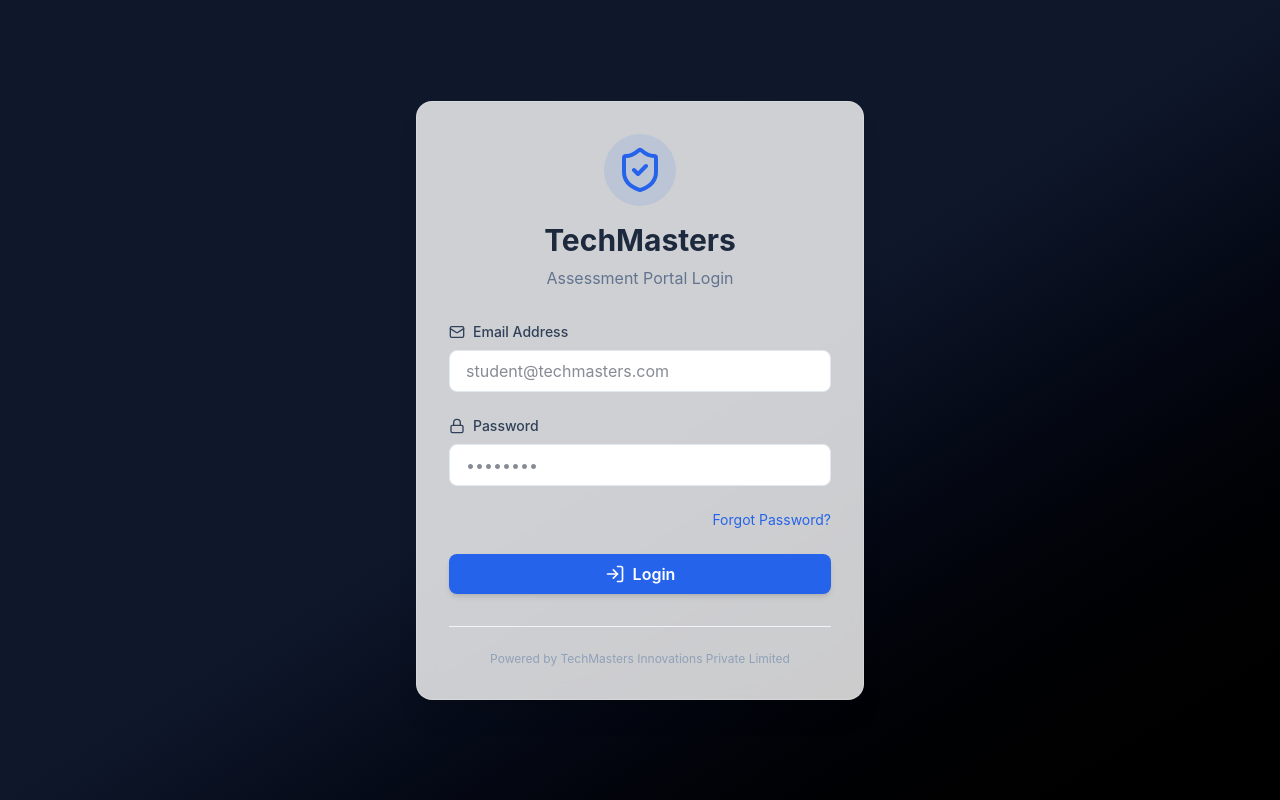
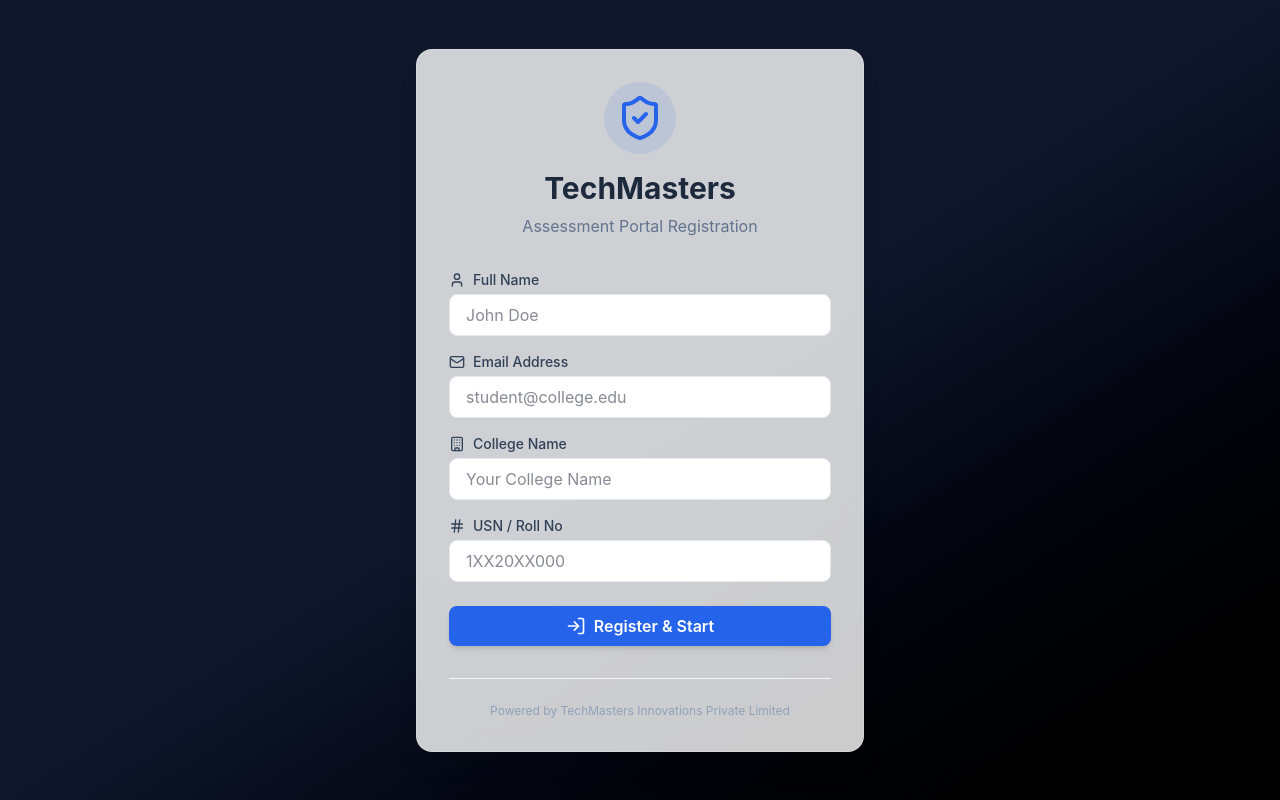
Before and after one commit to poojashivakumar451/client, a React (Vite) app: page /login in a window 1280 px wide. Built offline with nearby package versions, Linux system fonts and the light colour scheme; no server answers.

Commit message:
Updated some files

```diff
--- a/src/context/AuthContext.jsx
+++ b/src/context/AuthContext.jsx
@@ -21,6 +21,13 @@ export const AuthProvider = ({ children }) => {
     const masterUser = sessionStorage.getItem('masterUser');
     if (masterUser) {
       setCurrentUser(JSON.parse(masterUser));
+      setLoading(false);
+      return;
+    }
+
+    const studentUser = sessionStorage.getItem('studentUser');
+    if (studentUser) {
+      setCurrentUser(JSON.parse(studentUser));
       setLoading(false);
       return;
     }
--- a/src/pages/Assessment.jsx
+++ b/src/pages/Assessment.jsx
@@ -18,6 +18,8 @@ import Editor from '@monaco-editor/react';
 import axios from 'axios';
 import { useAuth } from '../context/AuthContext';
 import API_BASE_URL from '../api';
+import { db } from '../firebase';
+import { collection, addDoc } from 'firebase/firestore';
 
 const Assessment = () => {
   const navigate = useNavigate();
@@ -219,7 +221,6 @@ const Assessment = () => {
   const questionKey = `${currentSection.id}-${currentQuestionIdx}`;
 
   const handleOptionSelect = (optionIdx) => {
-    if (answers[questionKey] !== undefined) return;
     setAnswers({ ...answers, [questionKey]: optionIdx });
   };
 
@@ -281,14 +282,51 @@ const Assessment = () => {
       }, 0);
 
       const percentage = ((totalCorrect / totalPossible) * 100).toFixed(2);
+      const status = percentage >= 40 ? 'PASS' : 'FAIL';
 
-      await axios.post(`${API_BASE_URL}/results/submit`, {
-        sectionScores: sectionBreakdown,
-        totalScore: totalCorrect,
-        percentage: percentage
-      }, {
-        headers: { Authorization: `Bearer ${token}` }
+      // Create a detailed result object with student info and question details
+      let detailedAnswers = [];
+      let totalWrong = 0;
+
+      sections.forEach(section => {
+        if (section.id !== 'coding') {
+          section.questions.forEach((q, idx) => {
+            const key = `${section.id}-${idx}`;
+            if (answers[key] !== undefined) {
+               const isCorrect = answers[key] === q.correct;
+               if (!isCorrect) totalWrong++;
+               detailedAnswers.push({
+                 questionId: q.id,
+                 sectionTitle: section.title,
+                 questionText: q.text,
+                 userAnswer: answers[key],
+                 correctAnswer: q.correct,
+                 isCorrect: isCorrect
+               });
+            }
+          });
+        }
       });
+
+      const studentUser = JSON.parse(sessionStorage.getItem('studentUser') || '{}');
+
+      const payload = {
+         name: studentUser.name || 'Unknown',
+         email: studentUser.email || 'unknown@example.com',
+         college: studentUser.college || 'Unknown',
+         usn: studentUser.usn || 'Unknown',
+         sectionScores: sectionBreakdown,
+         totalScore: totalCorrect,
+         percentage: percentage,
+         status: status,
+         totalAttempted: totalAttempted,
+         totalCorrect: totalCorrect,
+         totalWrong: totalWrong,
+         detailedAnswers: detailedAnswers,
+         submittedAt: new Date().toISOString()
+      };
+
+      await addDoc(collection(db, "students_results"), payload);
 
       // Clear persistence on success
       localStorage.removeItem('assessment_answers');
@@ -433,8 +471,7 @@ const Assessment = () => {
         <main className="flex-1 p-4 sm:p-8 overflow-y-auto">
           <div className="max-w-5xl mx-auto">
             <div className="flex items-center gap-4 sm:gap-6 mb-6 sm:mb-8 text-xs font-bold uppercase tracking-wider text-slate-400 flex-wrap">
-              <div className="flex items-center gap-2"><div className="w-2 h-2 rounded-full bg-emerald-500"></div>Correct : <span className="text-emerald-600">+ 4 marks</span></div>
-              <div className="flex items-center gap-2"><div className="w-2 h-2 rounded-full bg-red-400"></div>Incorrect : <span className="text-red-500">- 1 marks</span></div>
+              {/* Evaluation removed per request */}
             </div>
 
             {currentQuestion.type === 'mcq' ? (
@@ -444,25 +481,16 @@ const Assessment = () => {
                 <div className="grid grid-cols-1 md:grid-cols-2 gap-3 sm:gap-4">
                   {currentQuestion.options.map((option, idx) => {
                     const isSelected = answers[questionKey] === idx;
-                    const isCorrect = currentQuestion.correct === idx;
-                    const showFeedback = answers[questionKey] !== undefined;
                     let style = 'border-white bg-white hover:border-slate-200';
-                    let icon = null;
-                    if (showFeedback) {
-                      if (isCorrect) { style = 'border-emerald-500 bg-emerald-600 text-white'; icon = <CheckCircle2 className="w-5 h-5" />; }
-                      else if (isSelected) { style = 'border-red-400 bg-red-500 text-white'; icon = <X className="w-5 h-5" />; }
-                      else { style = 'border-slate-100 bg-slate-50 text-slate-300 opacity-50'; }
-                    } else if (isSelected) { style = 'border-indigo-500 bg-indigo-50'; }
+                    if (isSelected) { style = 'border-indigo-500 bg-indigo-50'; }
                     return (
-                      <button key={idx} onClick={() => handleOptionSelect(idx)} disabled={showFeedback} className={`p-4 sm:p-6 rounded-xl sm:rounded-2xl text-left flex items-center justify-between transition-all border-2 shadow-sm gap-2 ${style}`}>
+                      <button key={idx} onClick={() => handleOptionSelect(idx)} className={`p-4 sm:p-6 rounded-xl sm:rounded-2xl text-left flex items-center justify-between transition-all border-2 shadow-sm gap-2 ${style}`}>
                         <div className="flex items-center gap-3 sm:gap-4">
-                          <div className={`w-5 h-5 sm:w-6 sm:h-6 rounded-full border-2 flex items-center justify-center shrink-0 ${showFeedback ? 'border-white' : 'border-slate-200'}`}>
-                            {(isSelected || (showFeedback && isCorrect)) && <div className={`w-2.5 h-2.5 sm:w-3 sm:h-3 rounded-full ${showFeedback ? 'bg-white' : 'bg-indigo-600'}`} />}
+                          <div className={`w-5 h-5 sm:w-6 sm:h-6 rounded-full border-2 flex items-center justify-center shrink-0 border-slate-200`}>
+                            {isSelected && <div className={`w-2.5 h-2.5 sm:w-3 sm:h-3 rounded-full bg-indigo-600`} />}
                           </div>
                           <span className="text-sm sm:text-base md:text-lg font-bold">{option}</span>
                         </div>
-                        {icon}
-                        {showFeedback && <span className="text-[10px] font-black opacity-30 tracking-widest shrink-0">{isCorrect ? '33.63%' : '26.27%'}</span>}
                       </button>
                     );
                   })}
--- a/src/pages/Dashboard.jsx
+++ b/src/pages/Dashboard.jsx
@@ -7,28 +7,33 @@ import { toast } from 'react-hot-toast';
 import axios from 'axios';
 import API_BASE_URL from '../api';
 
+import { collection, query, where, getDocs } from 'firebase/firestore';
+import { db } from '../firebase';
+
 const Dashboard = () => {
-  const { currentUser, token } = useAuth();
+  const { currentUser } = useAuth();
   const navigate = useNavigate();
   const [result, setResult] = React.useState(null);
   const [loading, setLoading] = React.useState(true);
 
   React.useEffect(() => {
     const fetchResult = async () => {
+      if (!currentUser?.email) return setLoading(false);
       try {
-        const res = await axios.get(`${API_BASE_URL}/results/my-result`, {
-          headers: { Authorization: `Bearer ${token}` }
-        });
-        setResult(res.data);
+        const q = query(collection(db, "students_results"), where("email", "==", currentUser.email));
+        const querySnapshot = await getDocs(q);
+        if (!querySnapshot.empty) {
+          setResult(querySnapshot.docs[0].data());
+        }
       } catch (err) {
-        console.log("No result yet or error");
+        console.log("No result yet or error", err);
       } finally {
         setLoading(false);
       }
     };
-    if (token) fetchResult();
+    if (currentUser) fetchResult();
     else setLoading(false);
-  }, [token]);
+  }, [currentUser]);
 
   const sections = [
     { name: 'Verbal Ability', qcount: 15, time: 15, section: 'A: Foundation' },
--- a/src/pages/Login.jsx
+++ b/src/pages/Login.jsx
@@ -1,12 +1,13 @@
 import React, { useState } from 'react';
-import { auth } from '../firebase';
-import { signInWithEmailAndPassword, sendPasswordResetEmail } from 'firebase/auth';
 import { useNavigate } from 'react-router-dom';
 import { toast } from 'react-hot-toast';
-import { LogIn, Mail, Lock, ShieldCheck } from 'lucide-react';
+import { LogIn, Mail, Lock, ShieldCheck, User, Building, Hash } from 'lucide-react';
 
 const Login = () => {
+  const [name, setName] = useState('');
   const [email, setEmail] = useState('');
+  const [college, setCollege] = useState('');
+  const [usn, setUsn] = useState('');
   const [password, setPassword] = useState('');
   const [loading, setLoading] = useState(false);
   const navigate = useNavigate();
@@ -32,28 +33,20 @@ const Login = () => {
     }
 
     try {
-      await signInWithEmailAndPassword(auth, email, password);
-      toast.success('Login Successful');
-      navigate('/');
+      // Passcode requirement removed for students
+      const studentData = { name, email, college, usn, role: 'student' };
+      sessionStorage.setItem('studentUser', JSON.stringify(studentData));
+      toast.success('Registration Successful! Starting Assessment...');
+      window.location.href = '/';
     } catch (error) {
-      toast.error('Invalid credentials or user not found');
+      toast.error('Something went wrong');
     } finally {
       setLoading(false);
     }
   };
 
-  const handleForgotPassword = async () => {
-    if (!email) return toast.error('Please enter your email first');
-    try {
-      await sendPasswordResetEmail(auth, email);
-      toast.success('Password reset email sent');
-    } catch (error) {
-      toast.error(error.message);
-    }
-  };
-
   return (
-    <div className="min-h-screen flex items-center justify-center bg-gradient-to-br from-primary via-slate-900 to-black p-4">
+    <div className="min-h-screen flex items-center justify-center bg-gradient-to-br from-primary via-slate-900 to-black p-4 py-10">
       <div className="max-w-md w-full glass p-6 sm:p-8 rounded-2xl animate-fade-in">
         <div className="text-center mb-6 sm:mb-8">
           <div className="flex justify-center mb-4">
@@ -62,11 +55,25 @@ const Login = () => {
             </div>
           </div>
           <h1 className="text-2xl sm:text-3xl font-bold text-slate-800">TechMasters</h1>
-          <p className="text-sm sm:text-base text-slate-500 mt-2">Assessment Portal Login</p>
+          <p className="text-sm sm:text-base text-slate-500 mt-2">Assessment Portal Registration</p>
         </div>
 
-        <form onSubmit={handleLogin} className="space-y-6">
-          <div className="space-y-2">
+        <form onSubmit={handleLogin} className="space-y-4">
+          <div className="space-y-1">
+            <label className="text-sm font-medium text-slate-700 flex items-center">
+              <User className="w-4 h-4 mr-2" /> Full Name
+            </label>
+            <input
+              type="text"
+              required
+              className="input-field"
+              placeholder="John Doe"
+              value={name}
+              onChange={(e) => setName(e.target.value)}
+            />
+          </div>
+
+          <div className="space-y-1">
             <label className="text-sm font-medium text-slate-700 flex items-center">
               <Mail className="w-4 h-4 mr-2" /> Email Address
             </label>
@@ -74,44 +81,64 @@ const Login = () => {
               type="email"
               required
               className="input-field"
-              placeholder="student@techmasters.com"
+              placeholder="student@college.edu"
               value={email}
               onChange={(e) => setEmail(e.target.value)}
             />
           </div>
 
-          <div className="space-y-2">
+          <div className="space-y-1">
             <label className="text-sm font-medium text-slate-700 flex items-center">
-              <Lock className="w-4 h-4 mr-2" /> Password
+              <Building className="w-4 h-4 mr-2" /> College Name
             </label>
             <input
-              type="password"
+              type="text"
               required
               className="input-field"
-              placeholder="••••••••"
-              value={password}
-              onChange={(e) => setPassword(e.target.value)}
+              placeholder="Your College Name"
+              value={college}
+              onChange={(e) => setCollege(e.target.value)}
             />
           </div>
 
-          <div className="flex items-center justify-end">
-            <button
-              type="button"
-              onClick={handleForgotPassword}
-              className="text-sm text-secondary hover:underline"
-            >
-              Forgot Password?
-            </button>
+          <div className="space-y-1">
+            <label className="text-sm font-medium text-slate-700 flex items-center">
+              <Hash className="w-4 h-4 mr-2" /> USN / Roll No
+            </label>
+            <input
+              type="text"
+              required
+              className="input-field"
+              placeholder="1XX20XX000"
+              value={usn}
+              onChange={(e) => setUsn(e.target.value)}
+            />
           </div>
+
+          {email === 'techmasterstrainings@gmail.com' && (
+            <div className="space-y-1">
+              <label className="text-sm font-medium text-slate-700 flex items-center">
+                <Lock className="w-4 h-4 mr-2" /> Admin Passcode
+              </label>
+              <input
+                type="password"
+                required
+                className="input-field"
+                placeholder="Admin password"
+                value={password}
+                onChange={(e) => setPassword(e.target.value)}
+              />
+            </div>
+          )}
 
           <button
             type="submit"
             disabled={loading}
-            className="btn-primary w-full flex items-center justify-center"
+            className="btn-primary w-full flex items-center justify-center mt-6"
           >
-            {loading ? 'Logging in...' : (
+            {loading ? 'Processing...' : (
               <>
-                <LogIn className="w-5 h-5 mr-2" /> Login
+                <LogIn className="w-5 h-5 mr-2" /> Register & Start
               </>
             )}
           </button>
--- a/src/pages/Result.jsx
+++ b/src/pages/Result.jsx
@@ -7,18 +7,23 @@ import {
   Award, Hash, CheckCircle2, XCircle
 } from 'lucide-react';
 
+import { collection, query, where, getDocs } from 'firebase/firestore';
+import { db } from '../firebase';
+
 const Result = () => {
-  const { currentUser, token } = useAuth();
+  const { currentUser } = useAuth();
   const [result, setResult] = useState(null);
   const [loading, setLoading] = useState(true);
 
   useEffect(() => {
     const fetchResult = async () => {
+      if (!currentUser?.email) return setLoading(false);
       try {
-        const res = await axios.get(`${API_BASE_URL}/results/my-result`, {
-          headers: { Authorization: `Bearer ${token}` }
-        });
-        setResult(res.data);
+        const q = query(collection(db, "students_results"), where("email", "==", currentUser.email));
+        const querySnapshot = await getDocs(q);
+        if (!querySnapshot.empty) {
+          setResult(querySnapshot.docs[0].data());
+        }
       } catch (err) {
         console.error("Result fetch error", err);
       } finally {
@@ -26,7 +31,7 @@ const Result = () => {
       }
     };
     if (currentUser) fetchResult();
-  }, [currentUser, token]);
+  }, [currentUser]);
 
   if (loading) return <div className="h-screen flex items-center justify-center font-bold text-slate-400 animate-pulse uppercase tracking-widest">Generating Scorecard...</div>;
 
```
